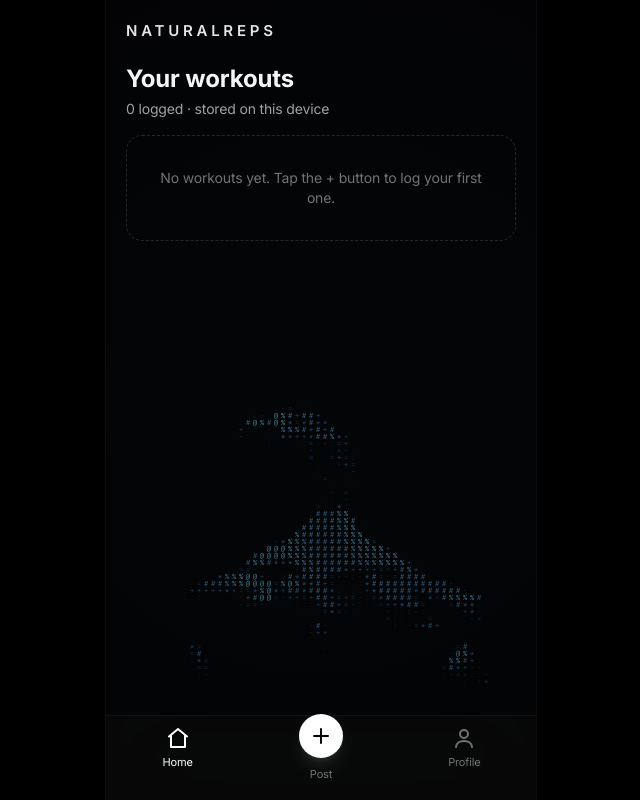
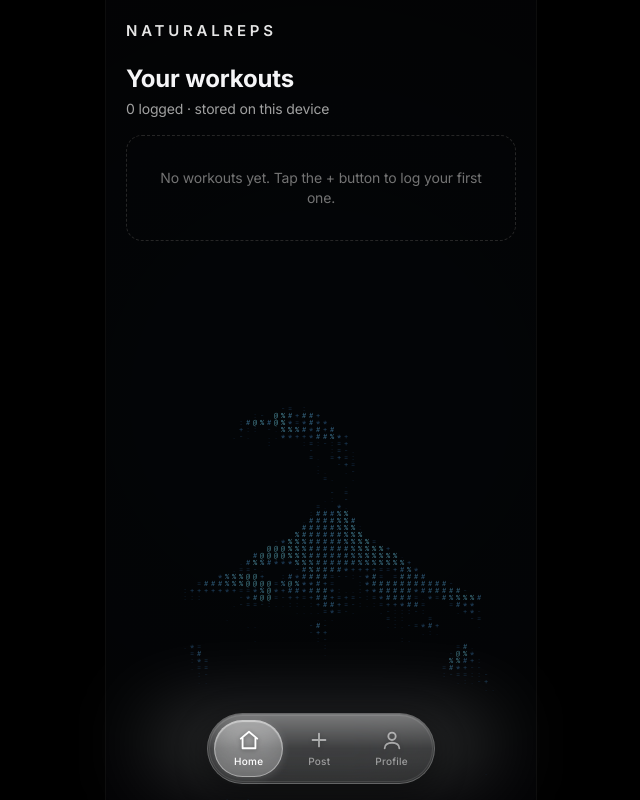
Before and after one commit to arya-20/NaturalReps, a Next.js app: page / in a window 1280 px wide. Shown: the whole page, without its empty margins (319-959 px from the left). Built offline with nearby package versions, Linux system fonts and the light colour scheme.

Commit message:
Redesign bottom nav in iOS liquid-glass style (floating frosted pill, backlight, glass active state)

```diff
--- a/src/components/BottomNav.tsx
+++ b/src/components/BottomNav.tsx
@@ -6,9 +6,7 @@ const items: { id: Tab; label: string; icon: React.ReactElement }[] = [
   {
     id: "home",
     label: "Home",
-    icon: (
-      <path d="M3 10.5 12 3l9 7.5M5 9.5V21h14V9.5" />
-    ),
+    icon: <path d="M3 10.5 12 3l9 7.5M5 9.5V21h14V9.5" />,
   },
   {
     id: "post",
@@ -35,27 +33,48 @@ export default function BottomNav({
   onChange: (t: Tab) => void;
 }) {
   return (
-    <nav className="fixed inset-x-0 bottom-0 z-20 mx-auto w-full max-w-[430px] border-t border-white/5 bg-neutral-950/70 pb-[env(safe-area-inset-bottom)] backdrop-blur-2xl">
-      <ul className="flex items-stretch justify-around">
+    <div className="pointer-events-none fixed inset-x-0 bottom-0 z-20 mx-auto flex w-full max-w-[430px] justify-center pb-[calc(env(safe-area-inset-bottom)+1rem)]">
+      {/* luminous backlight */}
+      <div
+        aria-hidden
+        className="absolute bottom-6 left-1/2 h-16 w-4/5 -translate-x-1/2 rounded-full bg-white/20 blur-2xl"
+      />
+
+      <nav className="pointer-events-auto relative">
+        {/* liquid-glass pill */}
+        <div className="relative flex items-center gap-1 rounded-full border border-white/25 bg-white/10 p-1.5 shadow-[0_8px_32px_rgba(0,0,0,0.45)] backdrop-blur-2xl backdrop-saturate-150">
+          {/* soft top-gloss gradient */}
+          <div
+            aria-hidden
+            className="pointer-events-none absolute inset-0 rounded-full bg-gradient-to-b from-white/35 via-white/5 to-transparent"
+          />
+          {/* inner hairline highlight */}
+          <div
+            aria-hidden
+            className="pointer-events-none absolute inset-px rounded-full ring-1 ring-inset ring-white/10"
+          />
+
           {items.map((it) => {
             const isActive = active === it.id;
-          const isPost = it.id === "post";
             return (
-            <li key={it.id} className="flex-1">
               <button
+                key={it.id}
                 onClick={() => onChange(it.id)}
                 aria-label={it.label}
                 aria-current={isActive}
-                className="flex w-full flex-col items-center gap-1 py-2.5"
+                className="relative flex flex-col items-center gap-0.5 rounded-full px-5 py-2 transition-colors"
               >
+                {/* active liquid-glass highlight bubble */}
+                {isActive && (
                   <span
-                  className={
-                    isPost
-                      ? "flex h-11 w-11 -translate-y-3 items-center justify-center rounded-full bg-white text-black shadow-lg shadow-white/10"
-                      : `flex h-6 w-6 items-center justify-center ${
-                          isActive ? "text-white" : "text-neutral-500"
-                        }`
-                  }
+                    aria-hidden
+                    className="absolute inset-0 rounded-full border border-white/40 bg-white/25 shadow-[inset_0_1px_1px_rgba(255,255,255,0.5),0_2px_8px_rgba(255,255,255,0.15)] backdrop-blur-md"
+                  />
+                )}
+                <span
+                  className={`relative flex h-6 w-6 items-center justify-center transition-colors ${
+                    isActive ? "text-white" : "text-white/55"
+                  }`}
                 >
                   <svg
                     viewBox="0 0 24 24"
@@ -64,23 +83,23 @@ export default function BottomNav({
                     strokeWidth={2}
                     strokeLinecap="round"
                     strokeLinejoin="round"
-                    className={isPost ? "h-6 w-6" : "h-6 w-6"}
+                    className="h-[22px] w-[22px] drop-shadow-[0_1px_2px_rgba(0,0,0,0.35)]"
                   >
                     {it.icon}
                   </svg>
                 </span>
                 <span
-                  className={`text-[11px] ${
-                    isActive ? "text-white" : "text-neutral-500"
-                  } ${isPost ? "-translate-y-2" : ""}`}
+                  className={`relative text-[10px] font-medium tracking-wide transition-colors ${
+                    isActive ? "text-white" : "text-white/50"
+                  }`}
                 >
                   {it.label}
                 </span>
               </button>
-            </li>
             );
           })}
-      </ul>
+        </div>
       </nav>
+    </div>
   );
 }
```
Lines whose indentation alone changed are shown as unchanged.
